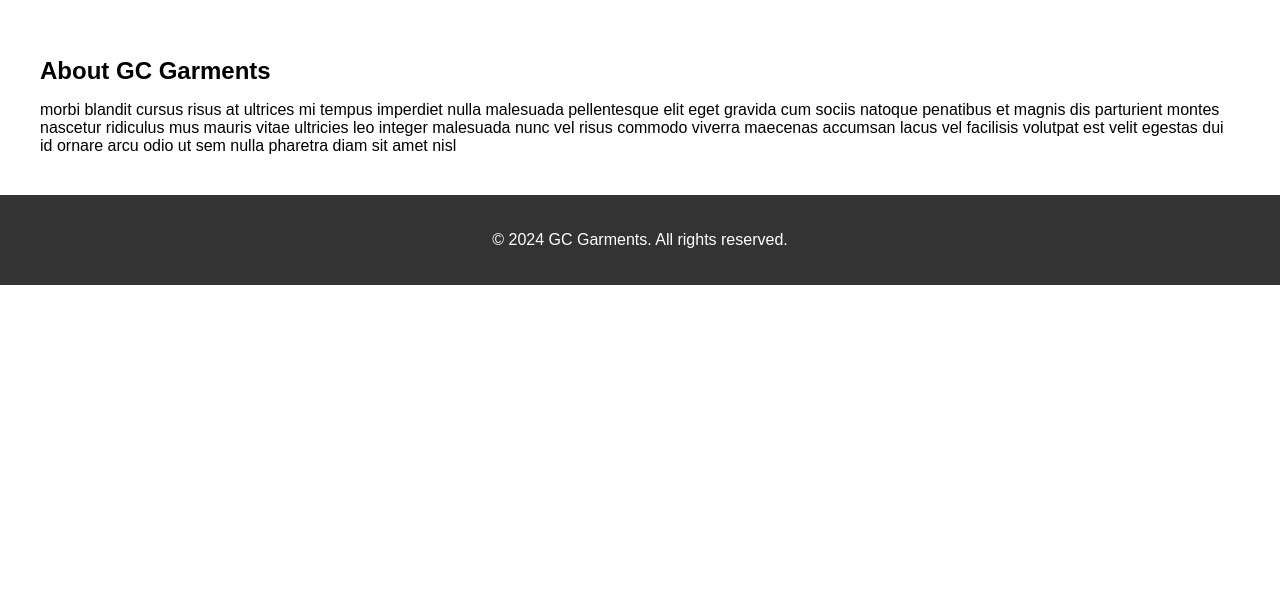
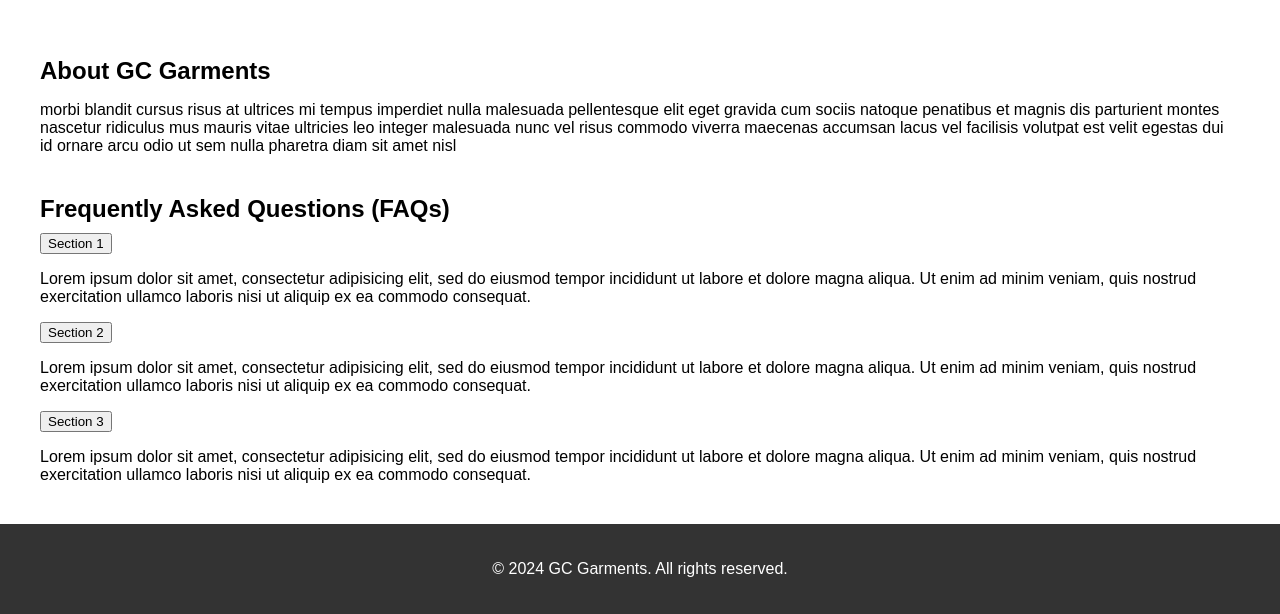
Before and after one commit to Tateerybutt/GC-Garments, a plain HTML site: page index.html in a window 1280 px wide. Shown: the part 2158-2772 px from the top of the page. Before the commit the page ends 2443 px from the top, so only its background shows below. Drawn offline with Linux system fonts and the light colour scheme.

Commit message:
Update index.html

```diff
--- a/index.html
+++ b/index.html
@@ -115,6 +115,22 @@
             <h1 class="section-title">About GC Garments</h1>
             <p>morbi blandit cursus risus at ultrices mi tempus imperdiet nulla malesuada pellentesque elit eget gravida cum sociis natoque penatibus et magnis dis parturient montes nascetur ridiculus mus mauris vitae ultricies leo integer malesuada nunc vel risus commodo viverra maecenas accumsan lacus vel facilisis volutpat est velit egestas dui id ornare arcu odio ut sem nulla pharetra diam sit amet nisl</p>
         </div>
+        <div class="section">
+            <h1 class="section-title">Frequently Asked Questions (FAQs)</h1><button class="accordion">Section 1</button>
+            <div class="panel">
+              <p>Lorem ipsum dolor sit amet, consectetur adipisicing elit, sed do eiusmod tempor incididunt ut labore et dolore magna aliqua. Ut enim ad minim veniam, quis nostrud exercitation ullamco laboris nisi ut aliquip ex ea commodo consequat.</p>
+            </div>
+
+            <button class="accordion">Section 2</button>
+            <div class="panel">
+              <p>Lorem ipsum dolor sit amet, consectetur adipisicing elit, sed do eiusmod tempor incididunt ut labore et dolore magna aliqua. Ut enim ad minim veniam, quis nostrud exercitation ullamco laboris nisi ut aliquip ex ea commodo consequat.</p>
+            </div>
+
+            <button class="accordion">Section 3</button>
+            <div class="panel">
+              <p>Lorem ipsum dolor sit amet, consectetur adipisicing elit, sed do eiusmod tempor incididunt ut labore et dolore magna aliqua. Ut enim ad minim veniam, quis nostrud exercitation ullamco laboris nisi ut aliquip ex ea commodo consequat.</p>
+            </div>
+        </div>
     </div>
 
     <footer>
```
